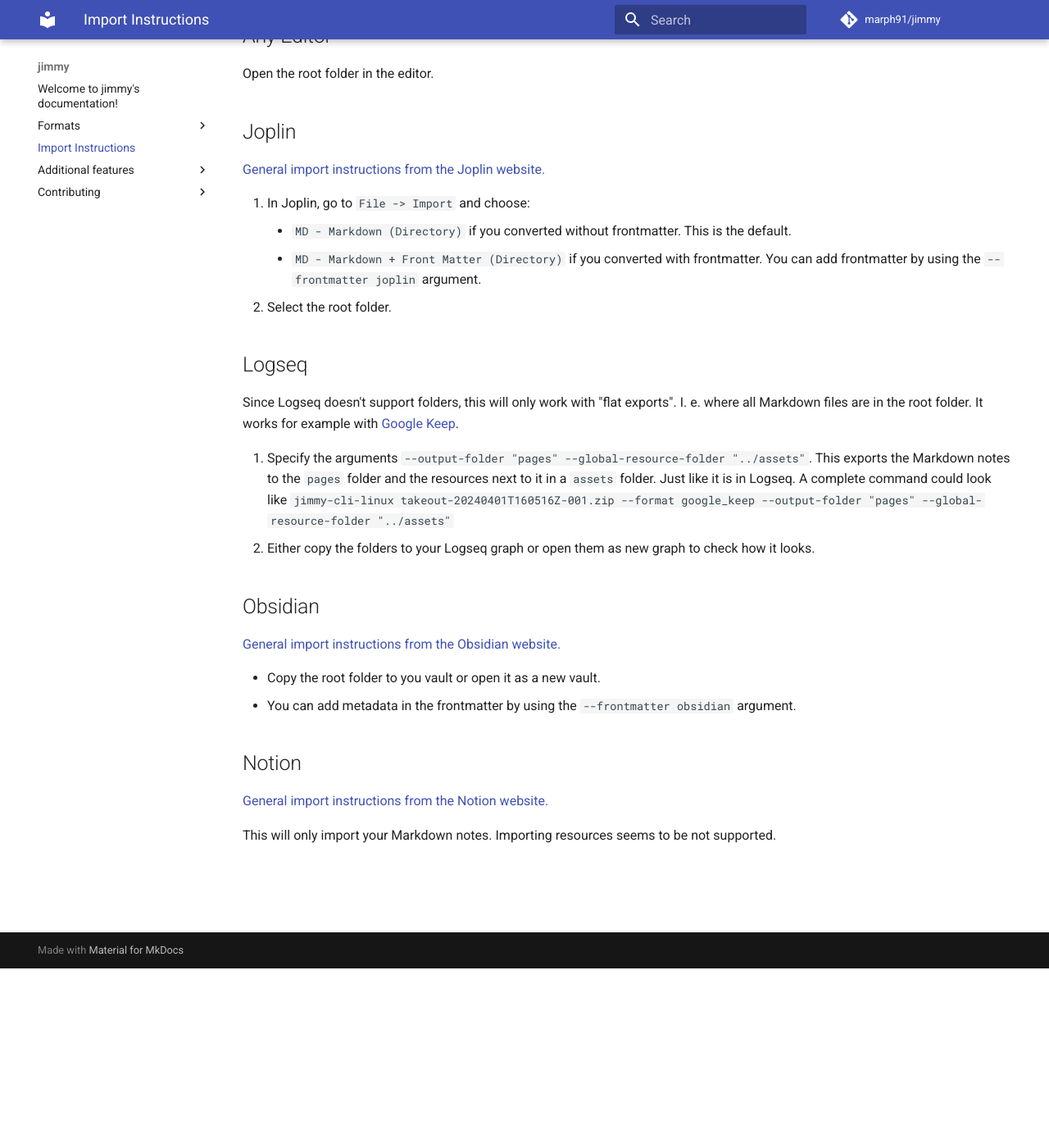
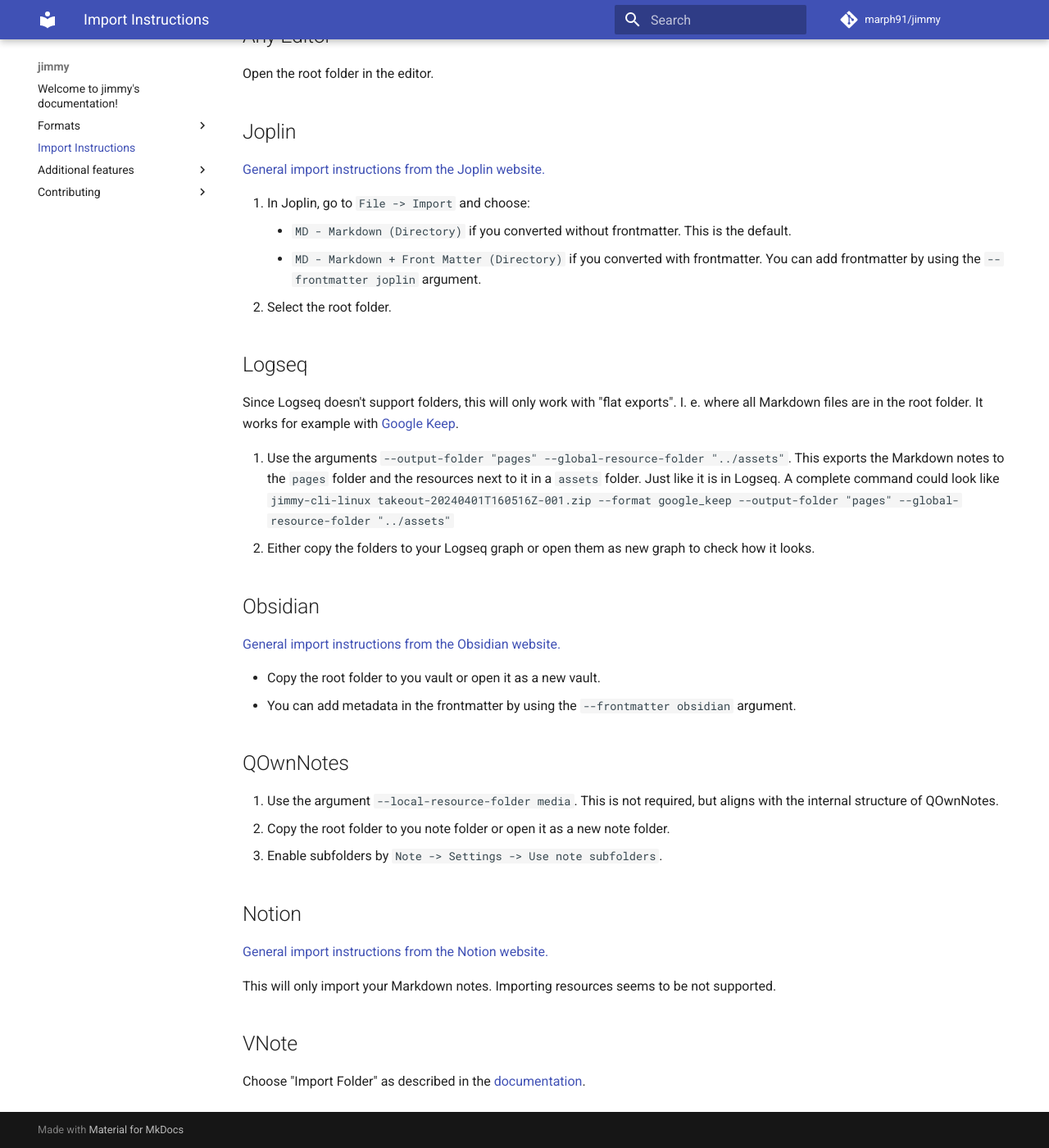
Before and after one commit to marph91/jimmy, an MkDocs documentation site: the page built from docs/import_instructions.md, in a window 1280 px wide and 1400 px high, scrolled down 219 px. Shown: the whole window at 82% size. Built offline with MkDocs 1.6.1 and Material for MkDocs 9.7.7, drawn with Linux system fonts in a browser that asks for light colours; comment, search, counter and statistics services are not loaded.

Commit message:
add more import instructions and remove unneeded code

```diff
--- a/docs/import_instructions.md
+++ b/docs/import_instructions.md
@@ -19,7 +19,7 @@
 
 Since Logseq doesn't support folders, this will only work with "flat exports". I. e. where all Markdown files are in the root folder. It works for example with [Google Keep](formats/google_keep.md).
 
-1. Specify the arguments `--output-folder "pages" --global-resource-folder "../assets"`. This exports the Markdown notes to the `pages` folder and the resources next to it in a `assets` folder. Just like it is in Logseq. A complete command could look like `jimmy-cli-linux takeout-20240401T160516Z-001.zip --format google_keep --output-folder "pages" --global-resource-folder "../assets"`
+1. Use the arguments `--output-folder "pages" --global-resource-folder "../assets"`. This exports the Markdown notes to the `pages` folder and the resources next to it in a `assets` folder. Just like it is in Logseq. A complete command could look like `jimmy-cli-linux takeout-20240401T160516Z-001.zip --format google_keep --output-folder "pages" --global-resource-folder "../assets"`
 2. Either copy the folders to your Logseq graph or open them as new graph to check how it looks.
 
 ## Obsidian
@@ -29,8 +29,18 @@
 - Copy the root folder to you vault or open it as a new vault.
 - You can add metadata in the frontmatter by using the `--frontmatter obsidian` argument.
 
+## QOwnNotes
+
+1. Use the argument `--local-resource-folder media`. This is not required, but aligns with the internal structure of QOwnNotes.
+2. Copy the root folder to you note folder or open it as a new note folder.
+3. Enable subfolders by `Note -> Settings -> Use note subfolders`.
+
 ## Notion
 
 [General import instructions from the Notion website.](https://www.notion.so/help/import-data-into-notion)
 
 This will only import your Markdown notes. Importing resources seems to be not supported.
+
+## VNote
+
+Choose "Import Folder" as described in the [documentation](https://vnote.readthedocs.io/en/latest/docs/en_us/docs/Users/Notes%20Management.html?#import-files-and-folders).
```
Also changed, not shown: 3 other files.
